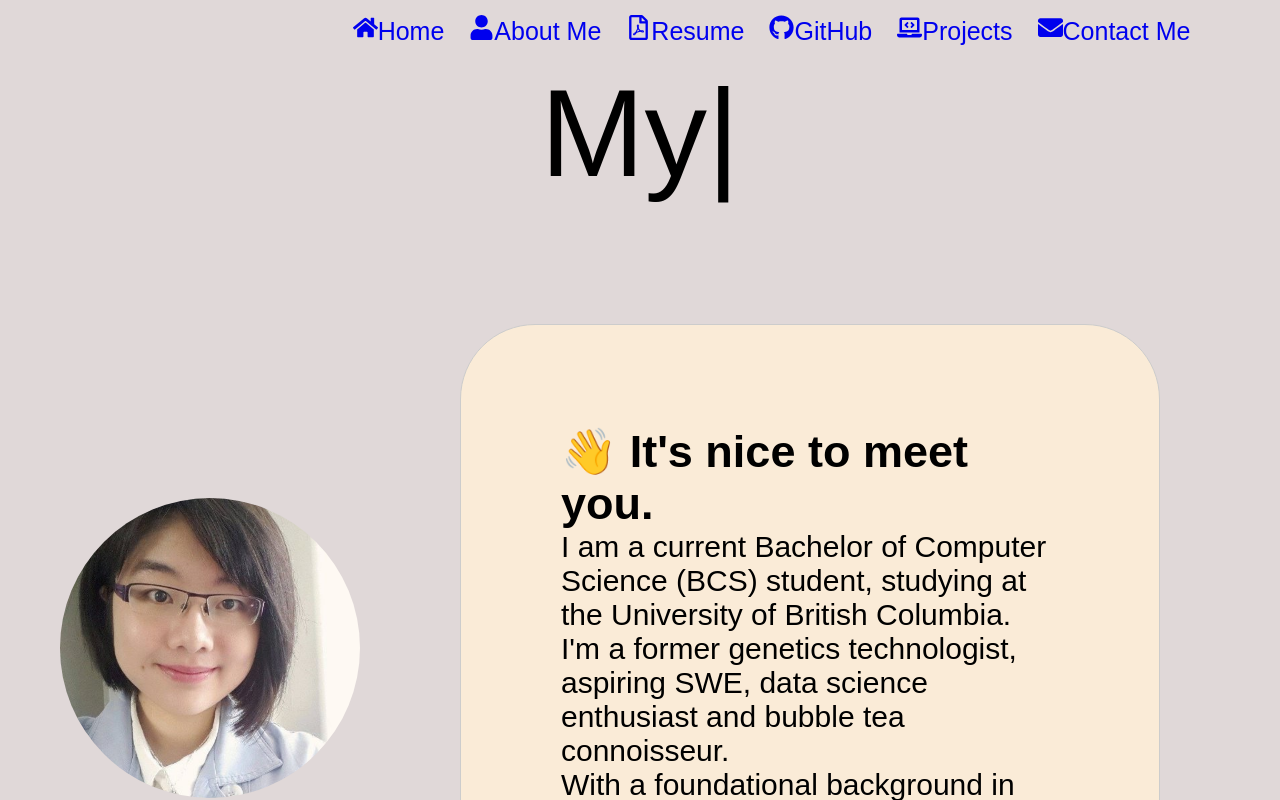
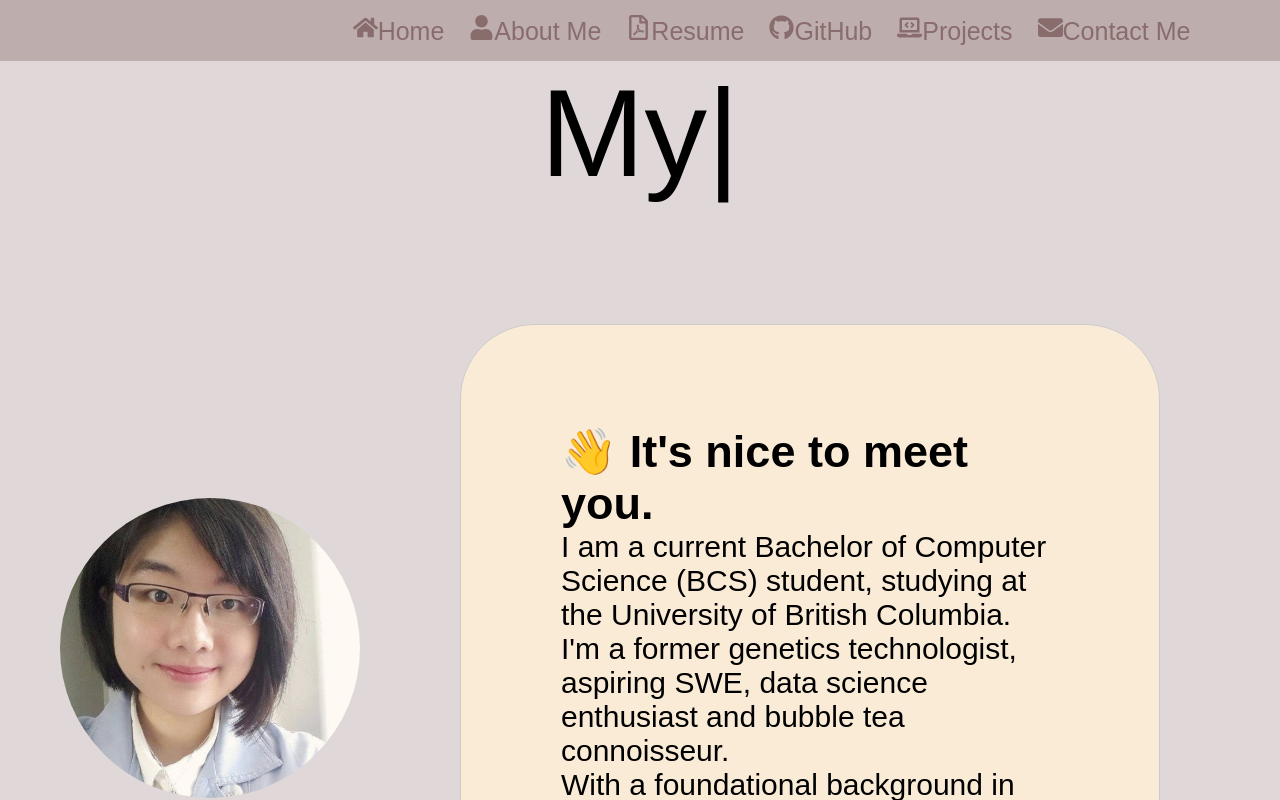
Before and after one commit to samlui1009/sam-lui, a React (Vite) app: page / in a window 1280 px wide. Shown: the top 800 px of the page. Built offline with nearby package versions, Linux system fonts and the light colour scheme; a web font is replaced by a local one.

Commit message:
Minor navbar css stylings applied

```diff
--- a/src/components/Navbar.css
+++ b/src/components/Navbar.css
@@ -8,15 +8,43 @@
     text-decoration: none;
 }
 
+.bar-container {
+    background-color: #beadad;
+}
+
 .navbar {
     border-radius: 50%;
     border-color: black;
     width: 100%;    /* padding: 20px 18px; */
     font-size: 25px;
+    text-decoration: none;
 }
 
+.navbar a {
+    color: #896c6c;
+}
+/* First time view before ANY interaction */
+
+.navbar a:hover {
+    color: #735b5b;
+}
+/* Mouse hovers over it */
+
+.navbar a:visited:hover {
+    color: #735b5b;
+}
+/* Ensures visited links still change on hover */
+
+.navbar a:visited {
+    color: #5d4a4a;
+}
+
+/* Having some troubleshooting issues here */
+/* CSS specificity & cascade issue encountered */
+/* When trying to apply both visited and hover, visited may override hover for certain properties */
+/* Color is one of them! */
+
 .nav-options {
-
     padding: 15px 7%;
     list-style-type: none;
     display: flex;
@@ -27,3 +55,7 @@
 .nav-options li {
     margin-left: 25px;
 }
+
+.nav-options li:active {
+    color: rgba(235, 195, 160, 0.947);
+}
```
